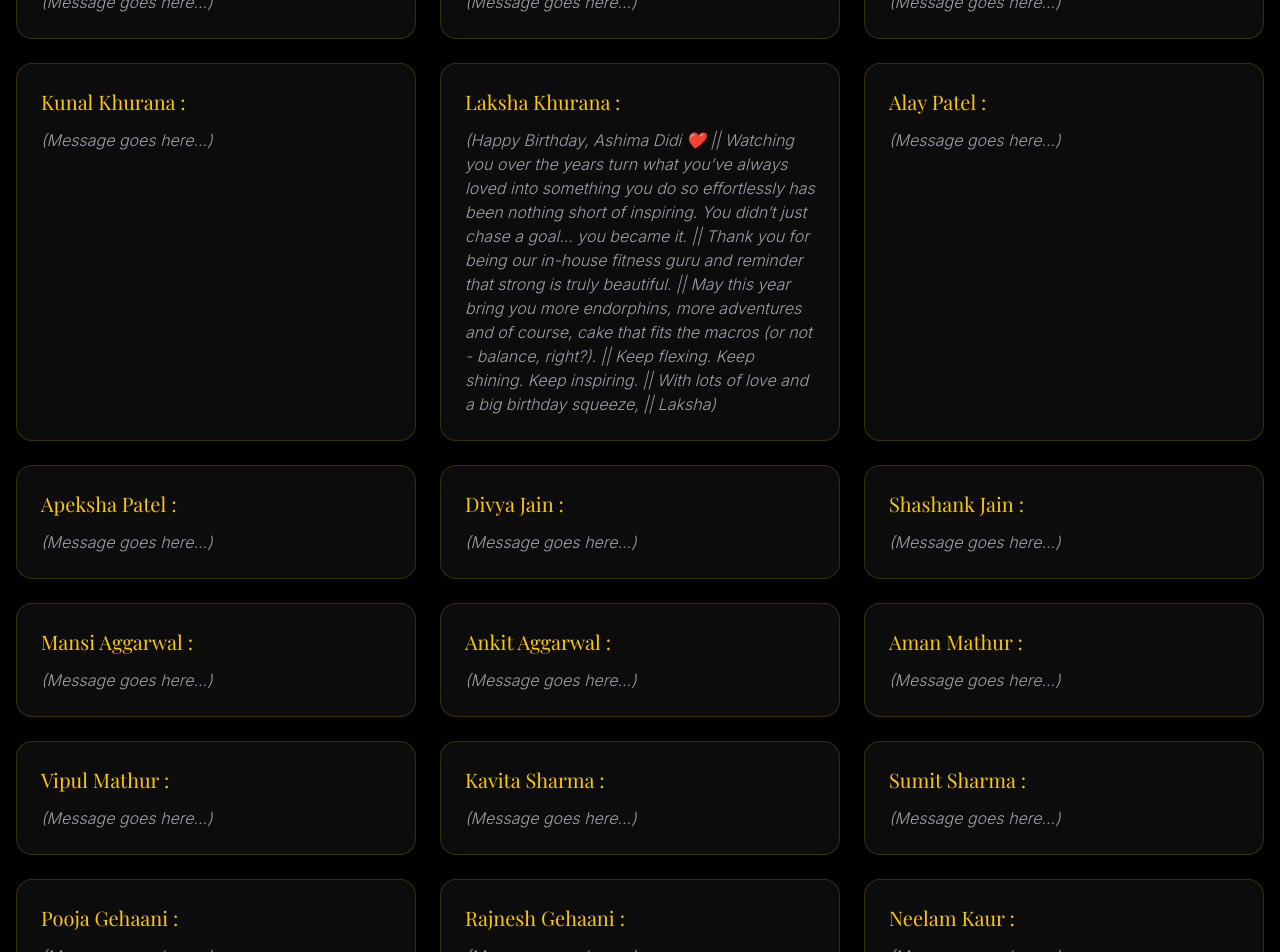
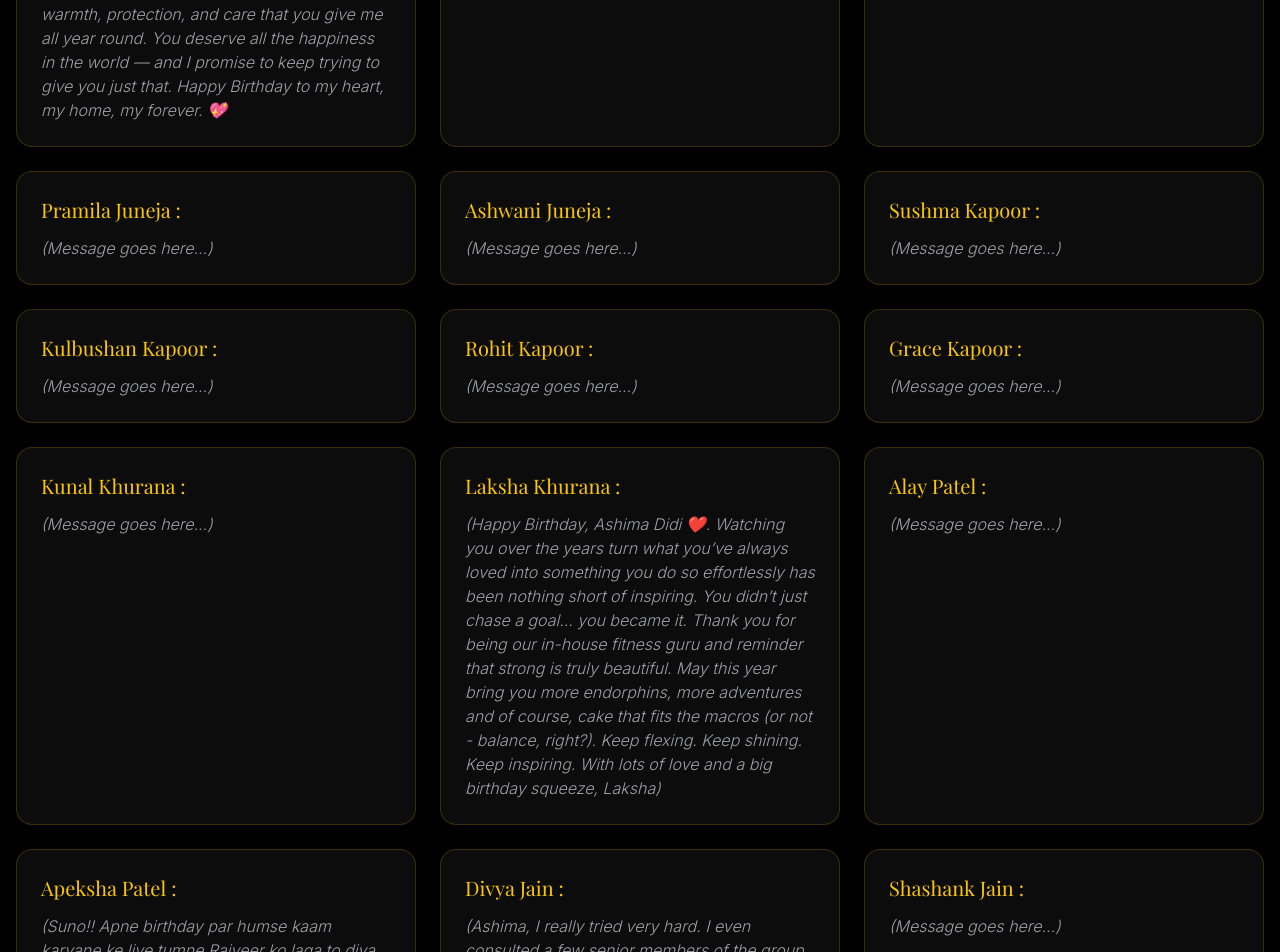
Before and after one commit to Rajveer-4k/Rajveer-4k.github.io, a React (Vite) app: page / in a window 1280 px wide. Shown: the part 5400-6352 px from the top of the page. Built offline with nearby package versions, Linux system fonts and the light colour scheme; a web font is replaced by a local one.

Commit message:
Update App.tsx

```diff
--- a/src/App.tsx
+++ b/src/App.tsx
@@ -12,33 +12,35 @@ const timelineData = [
 ];
 
 const heartfeltWords = [
-  { name: "Rahul Kapoor", message: "(Message goes here...)" },
+  { name: "Rahul Kapoor", message: "(Happy Birthday BV ❤️, To the woman who doesn’t just stand beside me but quietly holds my entire world together — thank you. You take care of me in ways big and small. From making sure I’ve eaten, to listening to my endless thoughts, to standing strong when I’m not — you do it all with so much care and grace. I may not say it every day, but I feel it every single day. You are my comfort, my strength, my peace, and my biggest blessing. The way you look after me, support me, and love me so selflessly makes me want to become a better man every day. On your birthday, I just want you to feel the same warmth, protection, and care that you give me all year round. You deserve all the happiness in the world — and I promise to keep trying to give you just that. Happy Birthday to my heart, my home, my forever. 💖 "},
   { name: "Rajveer Kapoor", message: "To mumma, the best mother a child can ask for. Your are the mother people wish to be. I love you to the moon and backkkkkkk." },
   { name: "Zeke Kapoor", message: "Woof Woof Woof Woof." },
   { name: "Pramila Juneja", message: "(Message goes here...)" },
-  { name: "Ashwini Juneja", message: "(Message goes here...)" },
+  { name: "Ashwani Juneja", message: "(Message goes here...)" },
   { name: "Sushma Kapoor", message: "(Message goes here...)" },
   { name: "Kulbushan Kapoor", message: "(Message goes here...)" },
   { name: "Rohit Kapoor", message: "(Message goes here...)" },
   { name: "Grace Kapoor", message: "(Message goes here...)" },
   { name: "Kunal Khurana", message: "(Message goes here...)" },
-  { name: "Laksha Khurana", message: "(Happy Birthday, Ashima Didi ❤️ || Watching you over the years turn what you’ve always loved into something you do so effortlessly has been nothing short of inspiring. You didn’t just chase a goal… you became it. || Thank you for being our in-house fitness guru and reminder that strong is truly beautiful. || May this year bring you more endorphins, more adventures and of course, cake that fits the macros (or not - balance, right?). || Keep flexing. Keep shining. Keep inspiring. || With lots of love and a big birthday squeeze, || Laksha)" },
+  { name: "Laksha Khurana", message: "(Happy Birthday, Ashima Didi ❤️. Watching you over the years turn what you’ve always loved into something you do so effortlessly has been nothing short of inspiring. You didn’t just chase a goal… you became it.  Thank you for being our in-house fitness guru and reminder that strong is truly beautiful. May this year bring you more endorphins, more adventures and of course, cake that fits the macros (or not - balance, right?). Keep flexing. Keep shining. Keep inspiring. With lots of love and a big birthday squeeze, Laksha)" },
   { name: "Alay Patel", message: "(Message goes here...)" },
-  { name: "Apeksha Patel", message: "(Message goes here...)" },
-  { name: "Divya Jain", message: "(Message goes here...)" },
+  { name: "Apeksha Patel", message: "(Suno!! Apne birthday par humse kaam karvane ke liye tumne Rajveer ko laga to diya, par zyada fayda nahi hoga. Hum pyar bhare message bhi likne ki mehnat nahi karte, aur tarif to bilkul hi nahi!! But, If you want I can sing my signature song for you😅 — dost to kaminey hi hote ha. 🤗🤗 Wish you a very happy birthday!! And a life filled with health, love, laughter and happiness!!🥳🎉.)" },
+  { name: "Divya Jain", message: "(Ashima, I really tried very hard. I even consulted a few senior members of the group (you know whom I’m referring to 😜), but I wasn’t able to write anything rosy or friendship-type material… it’s just 💋 dost.)" },
   { name: "Shashank Jain", message: "(Message goes here...)" },
   { name: "Mansi Aggarwal", message: "(Message goes here...)" },
   { name: "Ankit Aggarwal", message: "(Message goes here...)" },
   { name: "Aman Mathur", message: "(Message goes here...)" },
   { name: "Vipul Mathur", message: "(Message goes here...)" },
-  { name: "Kavita Sharma", message: "(Message goes here...)" },
+  { name: "Kavita Sharma", message: "(Happy Birthday to my  unofficial wellness CEO 🎉. I got a  friend… and somehow unlocked a built-in accountability coach. Honestly, elite package. Thank you for caring the way you do and I’m getting stronger, it’s 50% me and 50% you refusing to let me quit 😌. Hope this year gives you gains in joy, peace, and everything you deserve. 💛)" },
   { name: "Sumit Sharma", message: "(Message goes here...)" },
-  { name: "Pooja Gehaani", message: "(Message goes here...)" },
-  { name: "Rajnesh Gehaani", message: "(Message goes here...)" },
+  { name: "Akshaan Jain", message: "(Ashima auntie is an amazing person. When I moved into the society and had no friends, she was the one who introduced me to my first friend. Since then she always made me feel like her second son. Letting me eat and do nightstays at her home aswell. She made me and Rajveer do things that changed us for the better. I am grateful and thankful to God for making me meet her.)" },
+  { name: "Rakesh Khurana", message: "(Message goes here...)" },
   { name: "Neelam Kaur", message: "(Message goes here...)" },
   { name: "Jaggi Kaur", message: "(Message goes here...)" },
   { name: "Deepti Mondol", message: "(Message goes here...)" },
-  { name: "Suvonath Mondol", message: "(Message goes here...)" }
+  { name: "Suvonath Mondol", message: "(Message goes here...)" },
+  { name: "Bhavna & Sunil Khanna", message: "(Dear Ashima, some souls enter our lives like gentle sunlight — quiet, warm, and constant. You have been that light for us. Having you as a neighbour felt like having family next door. Your kindness, caring heart, and unwavering support brought comfort and happiness into our lives. Even today, life feels lighter knowing you are around. We are truly grateful for the beautiful bond we share. With love, Bhavna & Sunil 💛)" },
+  { name: "Rakesh Khurana", message: "(Happy birthday to an amazing niece Ashima! 😊 You're a ray of sunshine in our lives. Wishing you a day as bright and beautiful as you are! 🎉.On your special day, I want you to know how proud we are of the smart, kind, and lovely person you have grown into. May your birthday be filled with laughter, adventure, and all your favourite things! 🎂)" }
 ];
 
 const FloatingParticles = () => {
```
